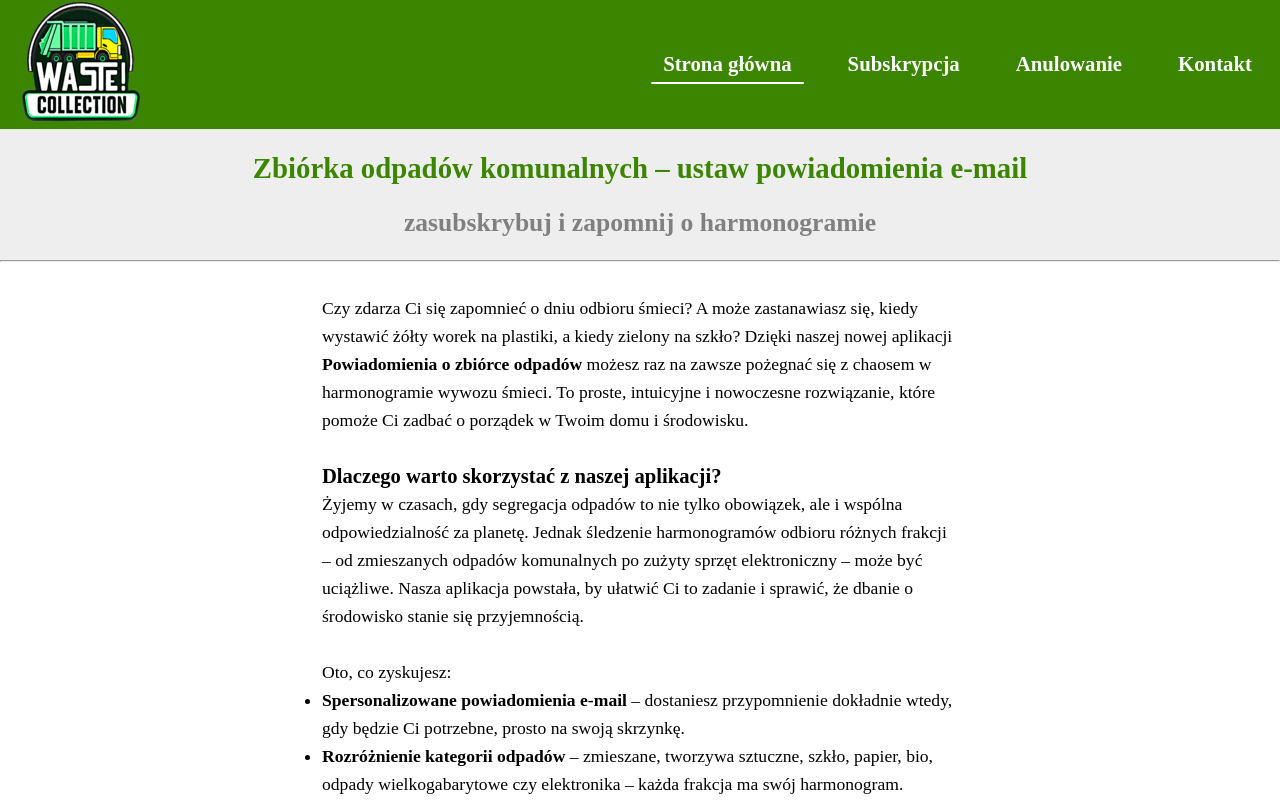
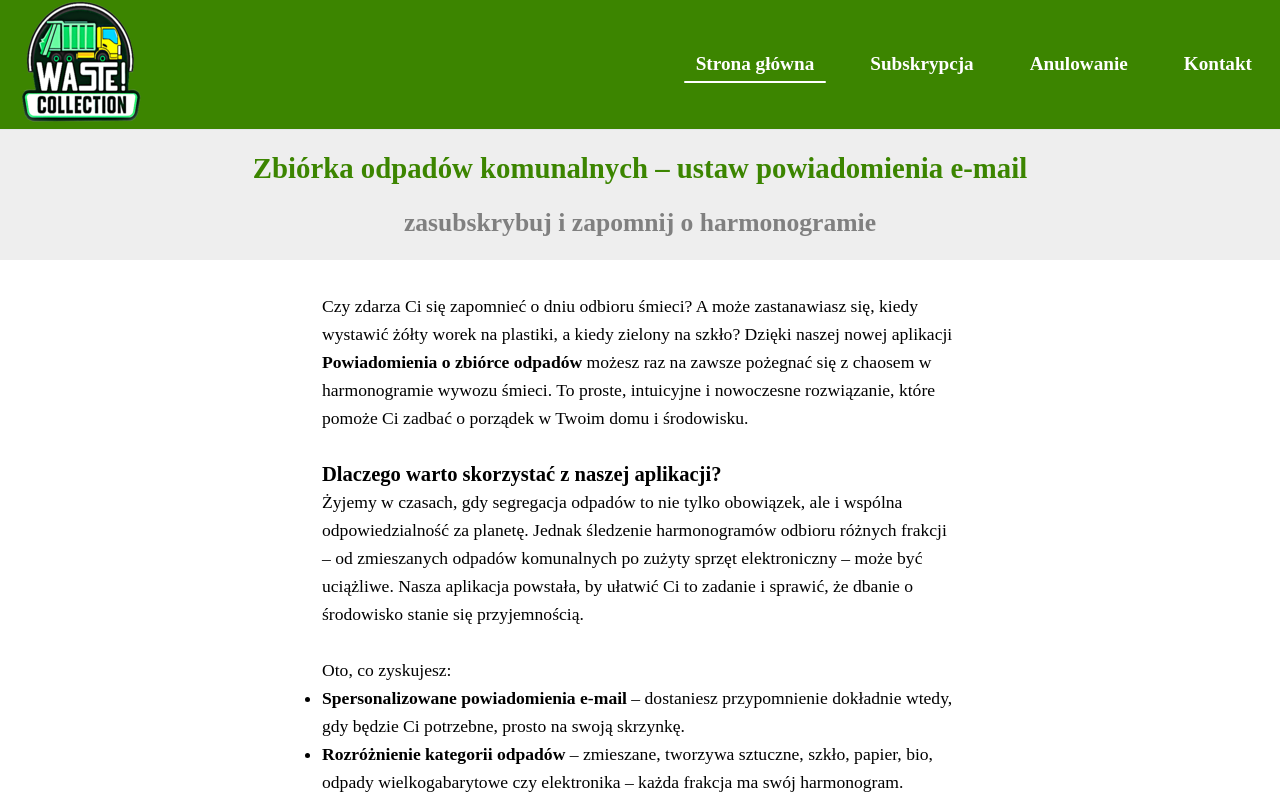
Before and after one commit to Rugel/zbiorka, a Next.js app: page / in a window 1280 px wide. Shown: the top 800 px of the page. Built offline with nearby package versions, Linux system fonts and the light colour scheme.

Commit message:
fixed menu

```diff
--- a/app/modules/Heder.js
+++ b/app/modules/Heder.js
@@ -5,7 +5,6 @@ const Header = () => {
                 Zbiórka odpadów komunalnych – ustaw powiadomienia e-mail
             </h1>
             <h2>zasubskrybuj i zapomnij o harmonogramie</h2>
-            <hr />
         </header>
     )
 }
--- a/app/modules/Navigation.js
+++ b/app/modules/Navigation.js
@@ -6,17 +6,17 @@ import Image from 'next/image';
 
 // Ikony jako komponenty (zamiennik lucide-react)
 const MenuIcon = () => (
-  <svg width="24" height="24" viewBox="0 0 24 24" fill="none" stroke="white" strokeWidth="2">
-    <line x1="3" y1="6" x2="21" y2="6"></line>
-    <line x1="3" y1="12" x2="21" y2="12"></line>
-    <line x1="3" y1="18" x2="21" y2="18"></line>
+  <svg width="48" height="48" viewBox="0 0 48 48" fill="none" stroke="white" strokeWidth="4">
+    <line x1="6" y1="12" x2="42" y2="12"></line>
+    <line x1="6" y1="24" x2="42" y2="24"></line>
+    <line x1="6" y1="36" x2="42" y2="36"></line>
   </svg>
 );
 
 const CloseIcon = () => (
-  <svg width="24" height="24" viewBox="0 0 24 24" fill="none" stroke="white" strokeWidth="2">
-    <line x1="18" y1="6" x2="6" y2="18"></line>
-    <line x1="6" y1="6" x2="18" y2="18"></line>
+  <svg width="48" height="48" viewBox="0 0 48 48" fill="none" stroke="white" strokeWidth="4">
+    <line x1="36" y1="12" x2="12" y2="36"></line>
+    <line x1="12" y1="12" x2="36" y2="36"></line>
   </svg>
 );
 
@@ -69,14 +69,11 @@ export default function Navigation() {
     menuItem: {
       position: 'relative',
       padding: '0.5rem 0.75rem',
-      fontSize: '1.3rem',
+      fontSize: '1.2rem',
       fontWeight: '600',
       textDecoration: 'none',
       color: '#ffffff',
       cursor: 'pointer'
-    },
-    activeMenuItem: {
-      color: '#ffffff'
     },
     activeIndicator: {
       position: 'absolute',
@@ -110,21 +107,23 @@ export default function Navigation() {
       padding: '0.5rem',
       display: 'flex',
       flexDirection: 'column',
-      gap: '0.25rem'
+      gap: '0.25rem',
+      alignItems: 'center'
     },
     mobileMenuItem: {
       display: 'block',
       padding: '0.5rem 0.75rem',
       borderRadius: '0.375rem',
-      fontSize: '1rem',
-      fontWeight: '500',
+      fontSize: '1.2rem',
+      fontWeight: '600',
       textDecoration: 'none',
       transition: 'all 0.2s',
-      color: '#374151'
+      color: 'black',
+
     },
     activeMobileMenuItem: {
       color: '#2563eb',
-      backgroundColor: '#eff6ff'
+      backgroundColor: '#eeeeee'
     }
   };
 
```
